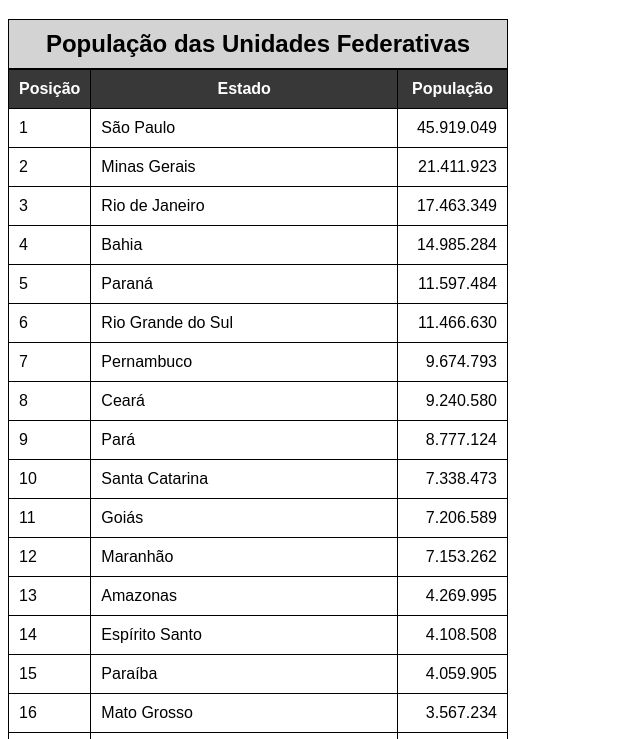
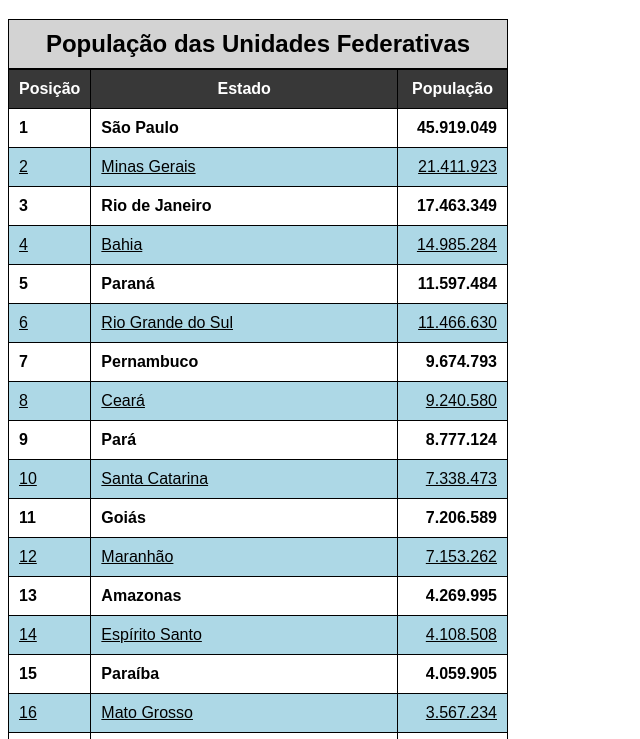
Before and after one commit to MMartinsR/html-css, a plain HTML site: page exercicios/ex023/tabela02.html in a window 1280 px wide. Shown: the part 61-800 px from the top of the page, without its empty margins (0-640 px from the left). Drawn offline with Linux system fonts and the light colour scheme.

Commit message:
Ex023 - Tabelas, efeito zebrado

```diff
--- a/exercicios/ex023/tabela02.html
+++ b/exercicios/ex023/tabela02.html
@@ -28,6 +28,16 @@
             color: white;
         }
 
+        tbody > tr:nth-child(odd) {
+            background-color: white;
+            font-weight: bold;
+        }
+
+        tbody > tr:nth-child(even) {
+            background-color: lightblue;
+            text-decoration: underline;
+        }
+
         td, th {
             border: 1px solid black;
             padding: 10px;
@@ -56,6 +66,12 @@
     Podemos também referênciar o título da linha, com o parâmetro scrope e o valor row. Dizemos que aquele título de linha se refere a linha que vem ao lado dele.
 
     Podemos definir uma largura para a coluna, pontualmente, usando o style inline.
+
+    Efeito Zebrado
+    Para fazer o efeito, usamos a pseudo-classe nth-child() com o valor 2n que permite configurar que apenas a cada 2 celulas será aplicado o estilo descrito no seletor.
+
+    Podemos aplicar ainda o valor odd or even (IMPAR OU PAR) dentro do seletor.
+    Usando o modo do 2n, se colocamos 2n-1 = odd e 2n = even.
 -->
 <body>
     <h1>Uso de tabelas grandes</h1>
```
Also changed, not shown: exercicios/anotacoes.html (+9 -0 lines).
